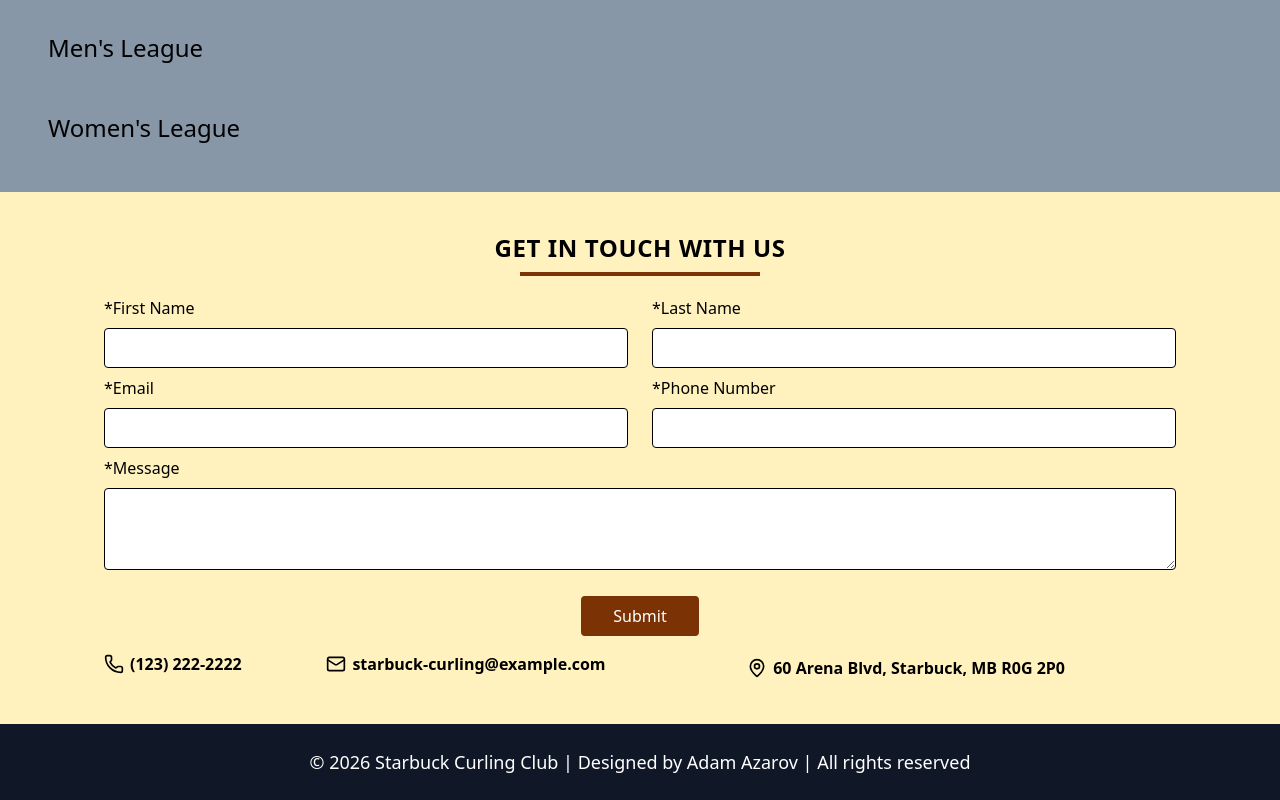
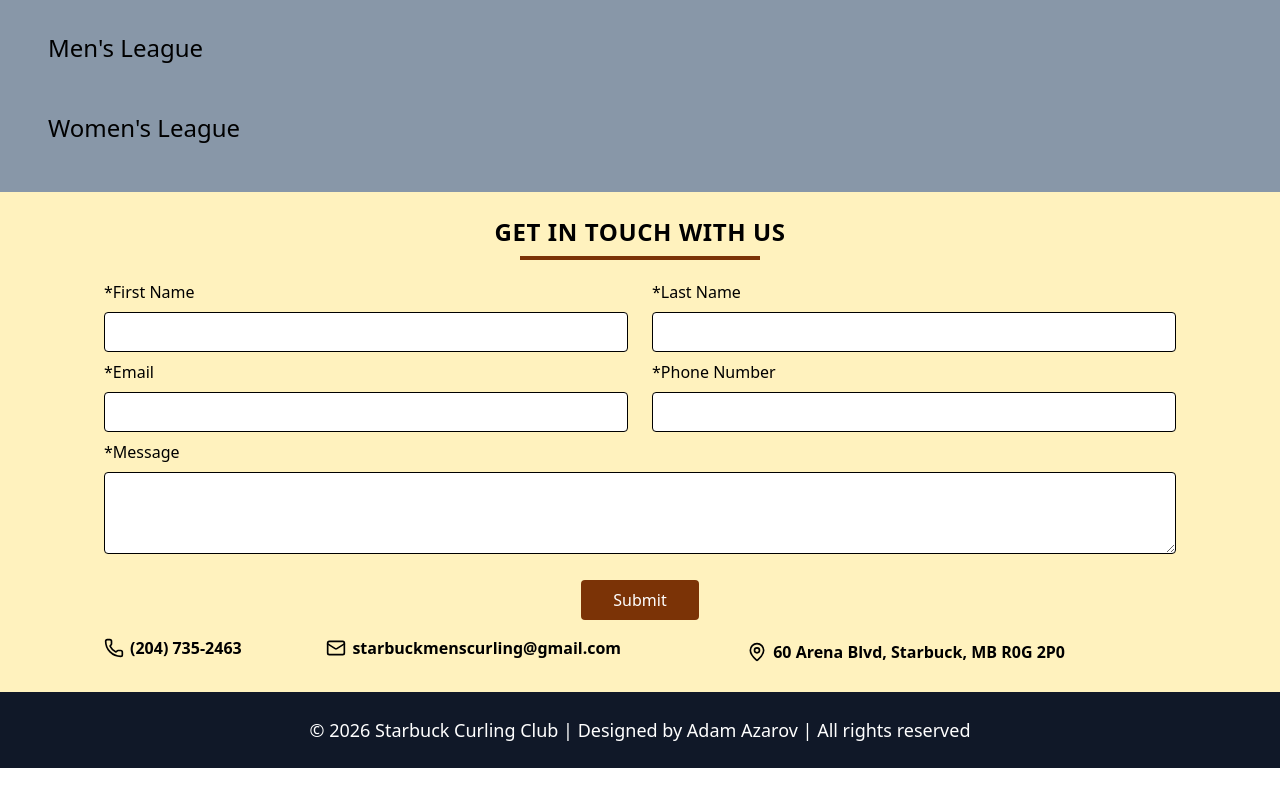
Before and after one commit to Azarov204/starbuck-curling, a React (Vite) app: page /starbuck-curling/leagues in a window 1280 px wide. Shown: the part 648-1448 px from the top of the page. After the commit the page ends 1416 px from the top, so only its background shows below. Built offline with nearby package versions, Linux system fonts and the light colour scheme.

Commit message:
Improve padding on Contact component

```diff
--- a/src/components/Contact/Contact.jsx
+++ b/src/components/Contact/Contact.jsx
@@ -30,7 +30,7 @@ const Contact = () => {
 
   return (
     <div id="contact" className="flex justify-center items-center min-h-60 bg-starbuck">
-      <div className="w-full max-w-6xl bg-starbuck p-10 rounded-md">
+      <div className="w-full max-w-6xl bg-starbuck px-10 py-6 rounded-md">
         {/* Title */}
         <h2 className="text-center text-2xl font-bold tracking-wide">
           GET IN TOUCH WITH US
@@ -93,12 +93,12 @@ const Contact = () => {
         <div className="max-w-6xl mx-auto space-y-2 font-bold grid grid-cols-1 md:grid-cols-5">
           <div className="flex items-center gap-1.5 col-span-1">
             <Phone className="w-5 h-5 text-dark-text"/>
-            <span>(123) 222-2222</span>
+            <span>(204) 735-2463</span>
           </div>
 
           <div className="flex items-center gap-1.5 col-span-2 md:pl-2">
             <Mail className="w-5 h-5 text-dark-text"/>
-            <span>starbuck-curling@example.com</span>
+            <span>starbuckmenscurling@gmail.com</span>
           </div>
 
           <div className="flex items-center gap-1.5 col-span-2">
```
